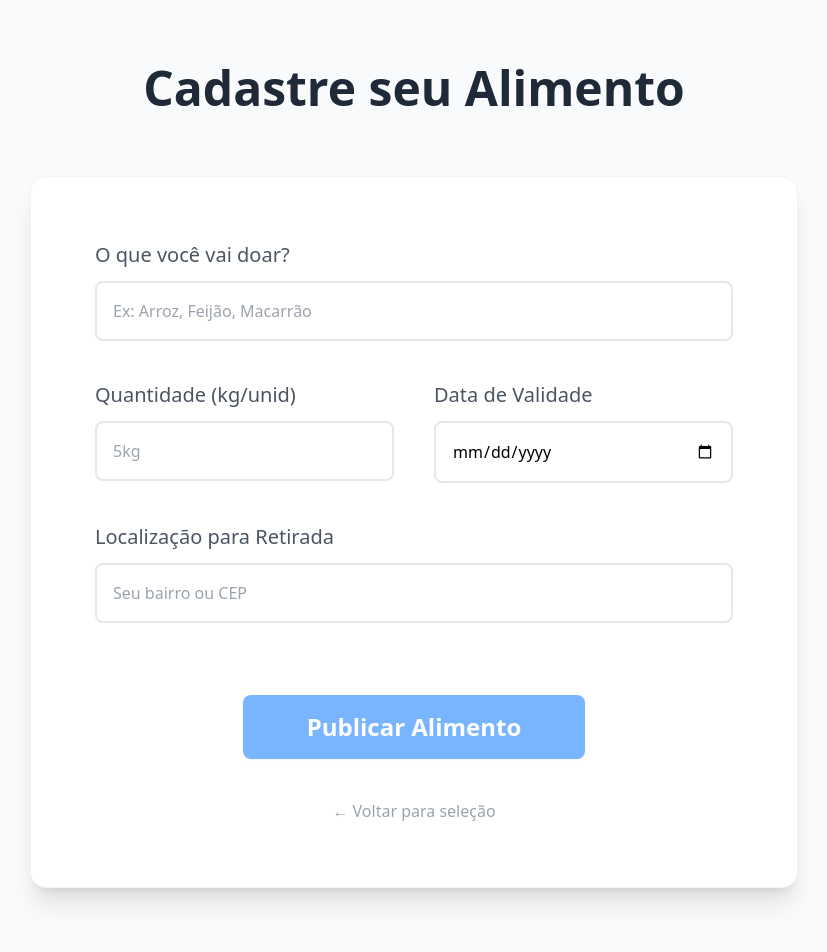
After one commit to barao-maua/projeto-web-semestre-it_girls, a Django app: page /cadastro-alimento/ in a window 1280 px wide. The commit adds this page. Shown: the whole page, without its empty margins (226-1053 px from the left). Run offline with Django 5.2, Linux system fonts and the light colour scheme; some libraries are stand-ins or nearby versions.

Commit message:
botões de doação de roupa e de doação de alimento

```diff
--- a/app/views.py
+++ b/app/views.py
@@ -10,3 +10,5 @@ def login_view(request):
     return render(request, 'login.html')
 def cadastro_usuario(request):
     return render(request, 'cadastro_usuario.html')
+def cadastro_alimento(request):
+    return render(request, 'cadastro_alimento.html')
--- a/config/urls.py
+++ b/config/urls.py
@@ -1,12 +1,13 @@
 from django.contrib import admin
 from django.urls import path, include
-from app.views import cadastro_usuario, home ,cadastro_roupa,selecao_tipo_doacao,login_view
+from app.views import cadastro_alimento, cadastro_usuario, home ,cadastro_roupa,selecao_tipo_doacao,login_view
 urlpatterns = [
     path('admin/', admin.site.urls),
     path('', home, name='home'),
     path("__reload__/", include("django_browser_reload.urls")),
     path('cadastrar-roupa/', cadastro_roupa, name='cadastro_roupa'),
-    path('selecao-tipo-doacao/', selecao_tipo_doacao, name='selecao_tipo_doacao'),
+    path('selecao-tipo-doacao/', selecao_tipo_doacao, name='selecao_tipo'),
     path('login/', login_view, name='login'),
     path('cadastro-usuario/', cadastro_usuario, name='cadastro_usuario'),
+    path('cadastro-alimento/', cadastro_alimento, name='cadastro_alimento'),
 ]
--- /dev/null
+++ b/templates/cadastro_alimento.html
@@ -0,0 +1,42 @@
+{% extends "base.html" %}
+
+{% block content %}
+<main class="min-h-screen bg-gray-50 py-16 px-6">
+    <h1 class="text-center text-5xl font-bold text-gray-800 mb-16">Cadastre seu Alimento</h1>
+
+    <aside class="max-w-3xl mx-auto bg-white p-16 rounded-2xl shadow-xl border border-gray-100">
+        <form class="space-y-10">
+            <div>
+                <label class="block text-xl font-medium text-gray-600 mb-3">O que você vai doar?</label>
+                <input type="text" placeholder="Ex: Arroz, Feijão, Macarrão" class="w-full border-2 border-gray-200 p-4 rounded-lg">
+            </div>
+
+            <div class="grid grid-cols-2 gap-10">
+                <div>
+                    <label class="block text-xl font-medium text-gray-600 mb-3">Quantidade (kg/unid)</label>
+                    <input type="text" placeholder="5kg" class="w-full border-2 border-gray-200 p-4 rounded-lg">
+                </div>
+                <div>
+                    <label class="block text-xl font-medium text-gray-600 mb-3">Data de Validade</label>
+                    <input type="date" class="w-full border-2 border-gray-200 p-4 rounded-lg bg-white">
+                </div>
+            </div>
+
+            <div>
+                <label class="block text-xl font-medium text-gray-600 mb-3">Localização para Retirada</label>
+                <input type="text" placeholder="Seu bairro ou CEP" class="w-full border-2 border-gray-200 p-4 rounded-lg">
+            </div>
+
+            <div class="pt-8 flex justify-center">
+                <button type="submit" class="bg-[#79B4FF] text-white px-16 py-4 rounded-lg font-bold text-2xl shadow-sm hover:brightness-95 transition">
+                    Publicar Alimento
+                </button>
+            </div>
+
+            <div class="text-center mt-4">
+                <a href="{% url 'selecao_tipo' %}" class="text-gray-400 hover:underline">← Voltar para seleção</a>
+            </div>
+        </form>
+    </aside>
+</main>
+{% endblock %}
--- a/templates/selecao_tipo_doacao.html
+++ b/templates/selecao_tipo_doacao.html
@@ -16,8 +16,8 @@
             <p class="text-gray-600 text-lg max-w-sm mb-12">
                 Doe alimentos dentro da validade e de preferência não perecíveis
             </p>
-            <a href="#" class="mt-auto bg-gray-200 px-10 py-3 rounded-md font-semibold text-gray-700 hover:bg-gray-300">
-                Selecionar
+            <a href="{% url 'cadastro_alimento' %}" class="mt-auto bg-gray-200 px-10 py-3 rounded-md font-semibold text-gray-700 hover:bg-gray-300">
+            Selecionar
             </a>
         </article>
 
```
